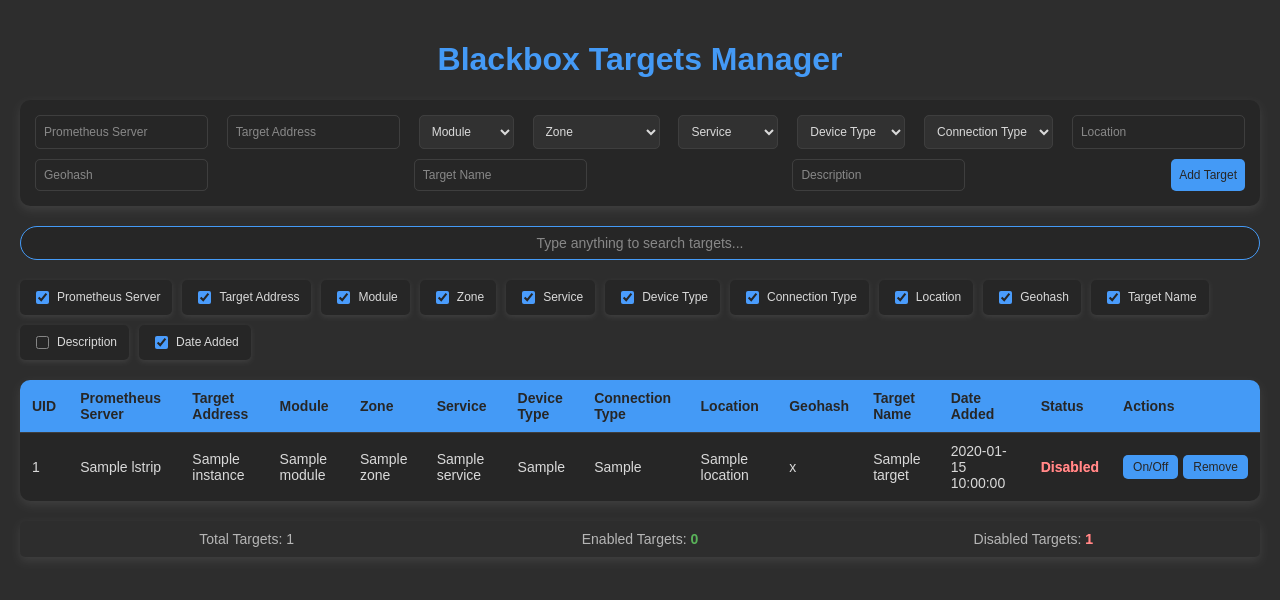
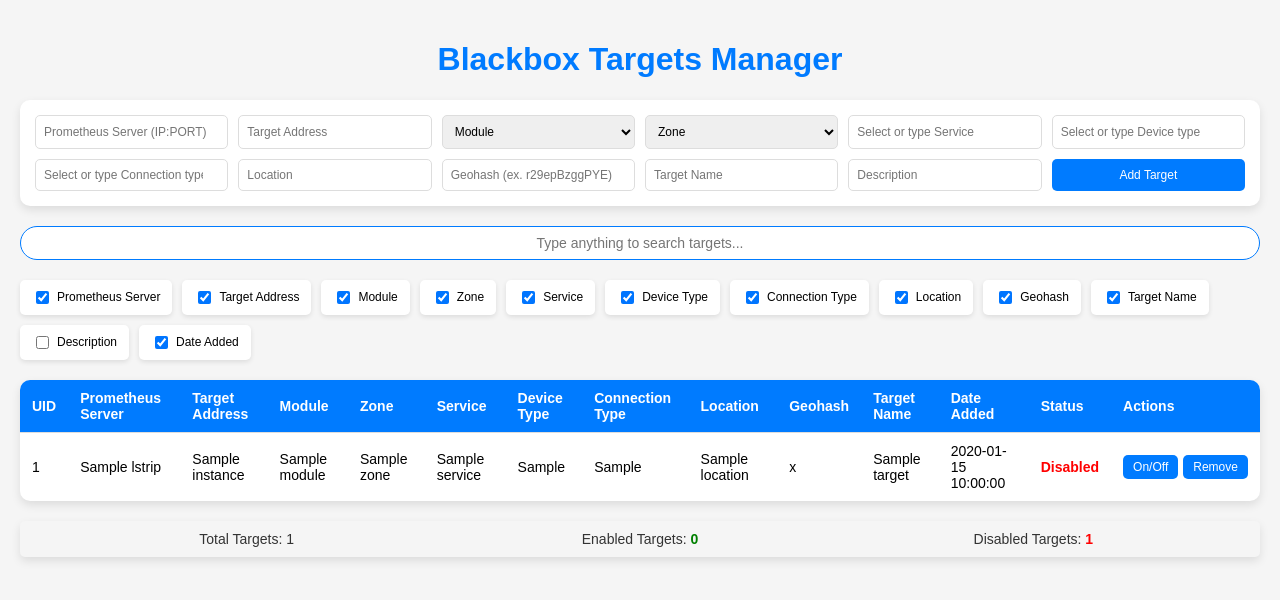
Before and after one commit to senhan07/Blackbox-Targets-Manager, a Flask app: template templates/index.html in a window 1280 px wide. Shown: the top 600 px of the page. Run offline with Flask 3, Linux system fonts and the light colour scheme; the template is opened without the code that fills it: most values are stand-ins (such as "Sample title", 1, 10 or a date in 2020).

Commit message:
Add files via upload

```diff
--- a/main.py
+++ b/main.py
@@ -6,7 +6,7 @@
 
 app = Flask(__name__)
 
-BLACKBOX_FILE = 'blackbox-target.yml'
+BLACKBOX_FILE = 'E:/Monitoring/prometheus/blackbox-targets.yml'
 
 def parse_target(target_string):
     match = re.search(r'#ADDED (\d{4}-\d{2}-\d{2})$', target_string)
--- a/templates/index.html
+++ b/templates/index.html
@@ -4,9 +4,9 @@
   <meta charset="UTF-8">
   <title>Blackbox Targets Manager</title>
   <style>
-    html {
+    /* html {
     filter: invert(85%) hue-rotate(180deg);
-    }
+    } */
     body {
       font-family: Arial, sans-serif;
       background-color: #f5f5f5;
@@ -20,15 +20,18 @@
     }
 
     #addTargetForm {
-  display: flex;
-  justify-content: space-between;
+      display: grid;
+      grid-template-columns: repeat(6, 1fr); /* 5 columns per row */
       gap: 10px;
-  flex-wrap: wrap;
       background-color: #fff;
       padding: 15px;
       border-radius: 10px;
       box-shadow: 0 4px 10px rgba(0, 0, 0, 0.1);
       margin-bottom: 20px;
+    }
+
+    #addTargetForm button {
+      grid-column: span 1; /* Make the button take full width */
     }
 
     input, select, button {
@@ -188,7 +191,7 @@
   <h1>Blackbox Targets Manager</h1>
 
   <form id="addTargetForm">
-    <input type="text" name="address" placeholder="Prometheus Server" required>
+    <input type="text" name="address" placeholder="Prometheus Server (IP:PORT)" required>
     <input type="text" name="instance" placeholder="Target Address" required>
     <select name="module" required>
       <option value="" disabled selected>Module</option>
@@ -198,42 +201,41 @@
     </select>
     <select name="zone">
       <option value="" disabled selected>Zone</option>
-      <option value="Internal">Internal (Private)</option>
-      <option value="External">External (Public)</option>
+      <option value="Internal">Internal (Private IP)</option>
+      <option value="External">External (Public IP)</option>
     </select>
-    <select name="service">
-        <option value="" disabled selected>Service</option>
-        <option value="Public DNS">Public DNS</option>
-        <option value="Local DNS">Local DNS</option>
-        <option value="External IP">External IP</option>
-        <option value="Internal IP">Internal IP</option>
-        <option value="Website">Website</option>
-        <option value="Gateway">Gateway</option>
-        <option value="Relay">Relay</option>
-        <option value="VPN">VPN</option>
-        <option value="Proxy">Proxy</option>
-      </select>
+    <input list="serviceOptions" id="service" name="service" placeholder="Select or type Service">
+    <datalist id="serviceOptions">
+        <option value="Public DNS">
+        <option value="Local DNS">
+        <option value="External IP">
+        <option value="Internal IP">
+        <option value="Website">
+        <option value="Gateway">
+        <option value="Relay">
+        <option value="VPN">
+        <option value="Proxy">
+    </datalist>
     <!-- <input type="text" name="service" placeholder="Service" required> -->
-    <select name="device_type">
-        <option value="" disabled selected>Device Type</option>
-        <option value="Router">Router</option>
-        <option value="Switch">Switch</option>
-        <option value="Server">Server</option>
-        <option value="OLT">OLT</option>
-        <option value="ONT">ONT</option>
-        <option value="Access Point">Access Point</option>
-        <option value="Firewall">Firewall</option>
-      </select>
+    <input list="deviceTypeOptions" id="device_type" name="device_type" placeholder="Select or type Device type">
+    <datalist id="deviceTypeOptions">
+        <option value="Router">
+        <option value="Switch">
+        <option value="Server">
+        <option value="OLT">
+        <option value="ONT">
+        <option value="Access Point">
+    </datalist>
     <!-- <input type="text" name="device_type" placeholder="Device Type" required> -->
-      <select name="connection_type">
-        <option value="" disabled selected>Connection Type</option>
-        <option value="Fiber Optic">Fiber Optic</option>
-        <option value="Wireless">Wireless</option>
-        <option value="LAN Cable">LAN Cable</option>
-      </select>
+    <input list="connectionTypeOptions" id="connection_type" name="connection_type" placeholder="Select or type Connection type">
+    <datalist id="connectionTypeOptions">
+        <option value="Fiber Optic">
+        <option value="Wireless">
+        <option value="LAN Cable">
+    </datalist>
     <!-- <input type="text" name="connection_type" placeholder="Connection Type" required> -->
     <input type="text" name="location" placeholder="Location" required>
-    <input type="text" name="geohash" placeholder="Geohash" >
+    <input type="text" name="geohash" placeholder="Geohash (ex. r29epBzggPYE)" >
     <input type="text" name="target_name" placeholder="Target Name" required>
     <input type="text" name="description" placeholder="Description">
     <button type="submit">Add Target</button>
@@ -321,7 +323,7 @@
   </footer>
 
   <script>
-    // Search functionality
+    // SEARCH FEATURE
     document.getElementById('searchInput').addEventListener('input', function() {
       const searchValue = this.value.toLowerCase();
       const rows = document.querySelectorAll('#targetsTable tbody tr');
@@ -333,6 +335,7 @@
       });
     });
 
+    // ADD TARGET
     document.getElementById('addTargetForm').addEventListener('submit', async (e) => {
       e.preventDefault();
 
@@ -370,6 +373,7 @@
     });
 
 
+    // ENABLE DISABLE TARGET
     function toggleTarget(uid) {
         if (confirm(`Are you sure you want to toggle ${uid} target?`)) {
         fetch(`/target/${uid}/toggle`, { method: 'POST' })
@@ -382,6 +386,7 @@
     }
 
 
+    // REMOVE TARGET
     function removeTarget(uid) {
         if (confirm(`Are you sure you want to delete this target? ${uid}`)) {
         fetch(`/target/${uid}`, { method: 'DELETE' })
@@ -393,6 +398,8 @@
       }
     }
 
+
+    // SORT TABLE
     let sortOrder = {}; // Keep track of sort direction for each column
 
     // Add event listener to table headers for sorting
@@ -436,6 +443,7 @@
       sortedRows.forEach(row => tbody.appendChild(row));
     }
 
+
     // Update the footer with the number of targets
     document.addEventListener('DOMContentLoaded', () => {
       const rows = document.querySelectorAll('#targetsTable tbody tr');
@@ -446,9 +454,9 @@
       document.getElementById('enabledTargets').textContent = enabledCount;
       document.getElementById('disabledTargets').textContent = disabledCount;
     });
-  </script>
 
-<script>
+
+    //HIDE COLOUM
     const checkboxes = document.querySelectorAll('#hideColumnsCheckboxes input[type="checkbox"]');
     const table = document.querySelector('#targetsTable');
 
@@ -468,7 +476,22 @@
       }
     });
 
+
+    // TRIM WHITESPACE
+    document.getElementById('addTargetForm').addEventListener('submit', function(event) {
+      const fields = ['target_name', 'geohash', 'location', 'description'];
+      fields.forEach(field => {
+        let input = document.querySelector(`input[name="${field}"]`);
+        if (input) {
+          input.value = input.value.trim();
+        }
+      });
+    });
+
+
   </script>
+
+
 </body>
 
 </html>
```
Lines whose indentation alone changed are shown as unchanged.
